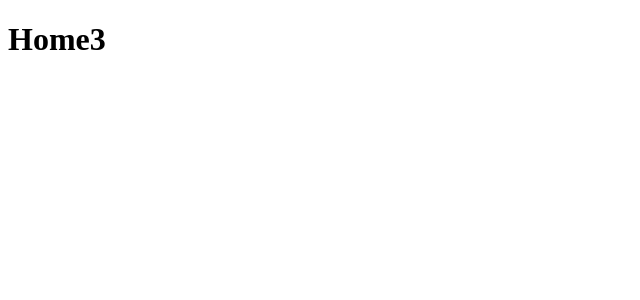
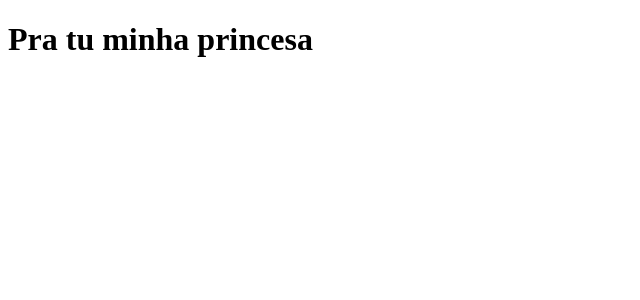
Before and after one commit to allanmedeiros71/clone-tabnews, a Next.js app: page / in a window 1280 px wide. Shown: the top 300 px of the page, without its empty margins (0-640 px from the left). Built offline with nearby package versions, Linux system fonts and the light colour scheme.

Commit message:
Atualiza o título da página inicial para "Pra tu minha princesa"

```diff
--- a/pages/index.js
+++ b/pages/index.js
@@ -1,6 +1,6 @@
 function Home() {
     return (
-        <h1>Home3</h1>
+        <h1>Pra tu minha princesa</h1>
     )
 }
 
```
